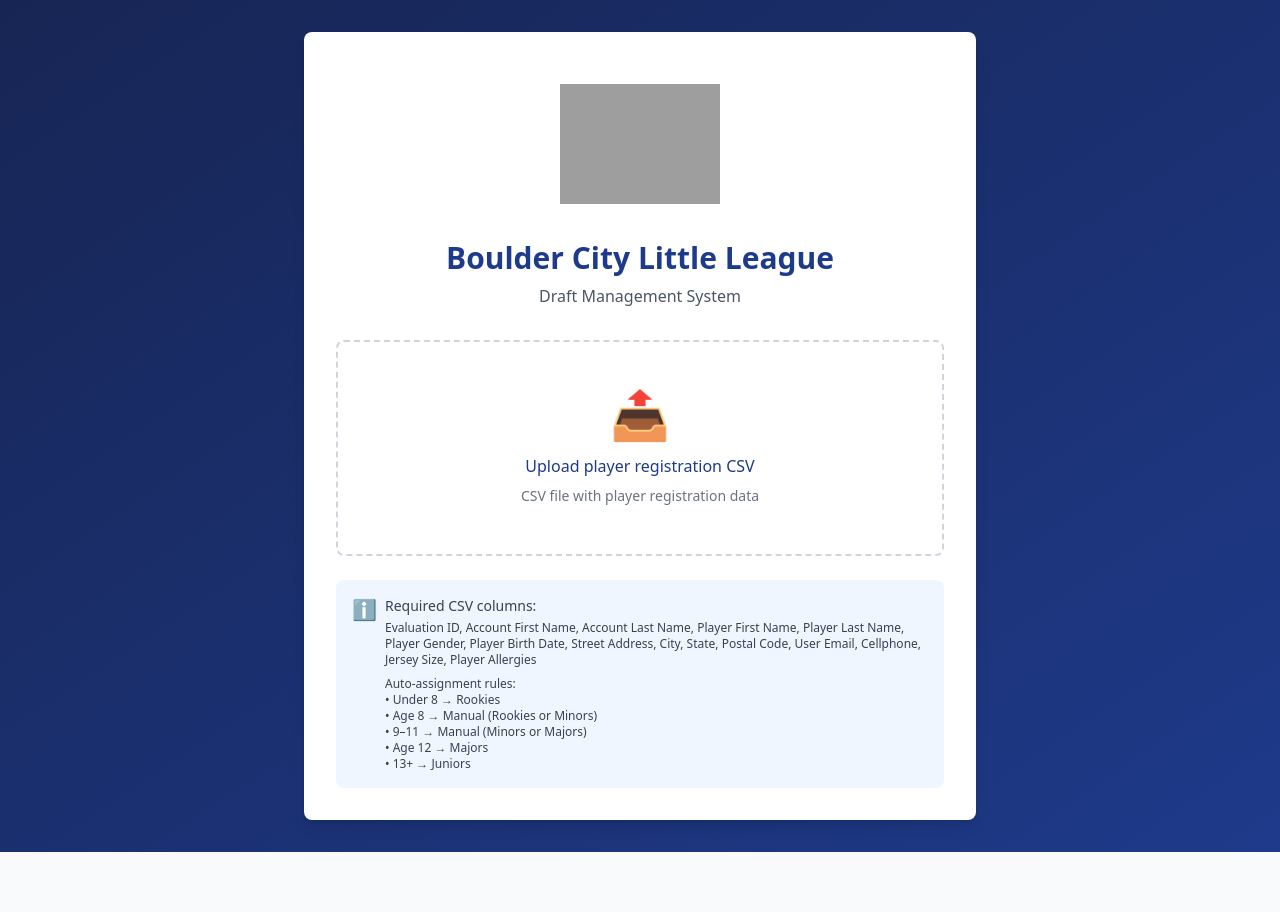
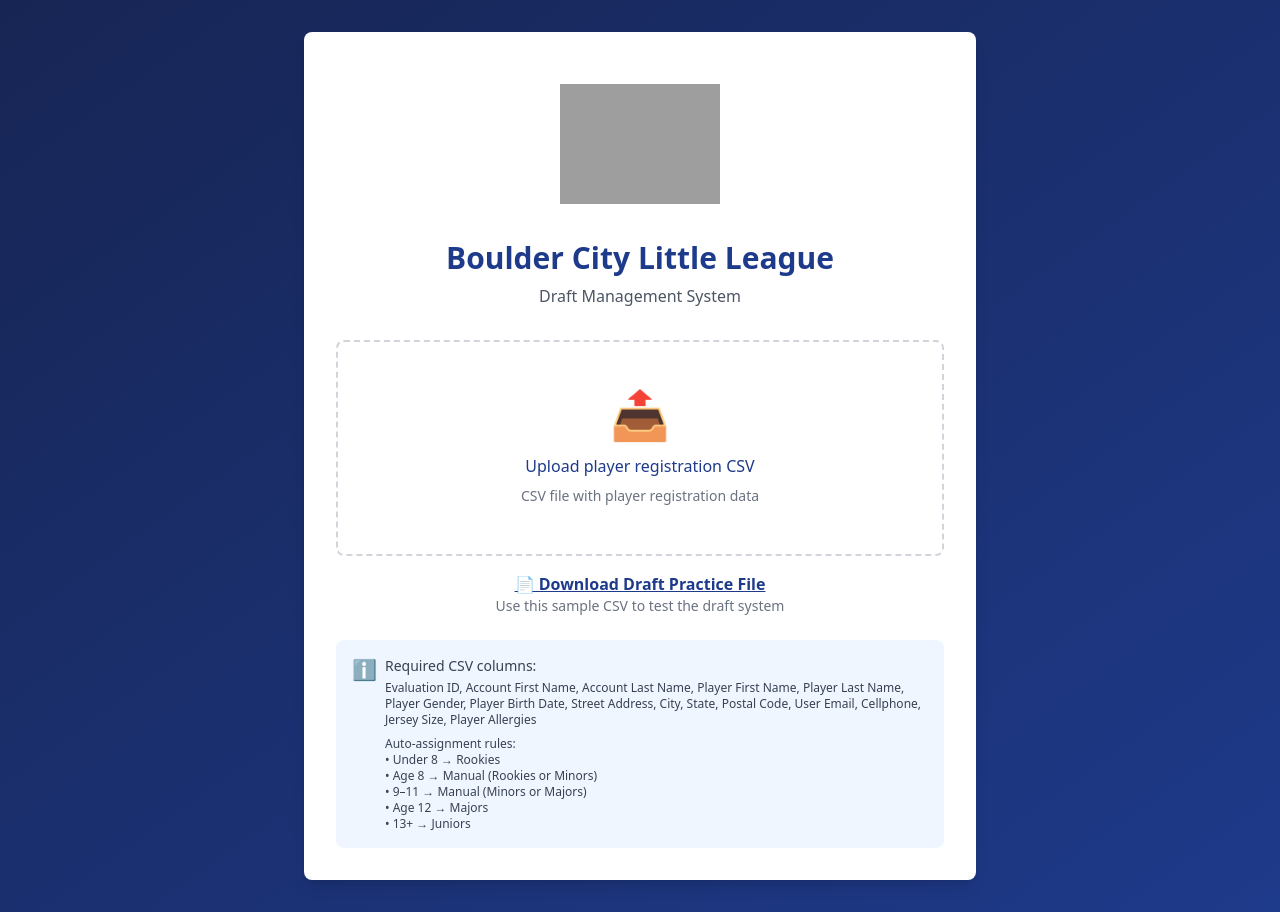
Before and after one commit to pr0mega/BCLLDraft, a React (Vite) app: page / in a window 1280 px wide. Before the commit the page ends 852 px from the top, so only its background shows below. Built offline with nearby package versions, Linux system fonts and the light colour scheme; grey boxes are pictures that could not be loaded.

Commit message:
Add download link for draft practice CSV file
Added a link to download a sample CSV file for draft practice.

```diff
--- a/src/LittleLeagueDraft.tsx
+++ b/src/LittleLeagueDraft.tsx
@@ -274,7 +274,17 @@
               </label>
               <p className="text-sm text-gray-500 mt-2">CSV file with player registration data</p>
             </div>
-
+<div className="text-center mt-4">
+  <a
+    href="https://bcdraft.coachteep.com/sample_players_bcll.csv"
+    target="_blank"
+    rel="noopener noreferrer"
+    className="text-blue-900 font-semibold underline hover:text-blue-700"
+  >
+    📄 Download Draft Practice File
+  </a>
+  <p className="text-sm text-gray-500">Use this sample CSV to test the draft system</p>
+</div>
             <div className="mt-6 p-4 bg-blue-50 rounded-lg">
               <div className="flex items-start">
                 <span className="text-blue-900 mr-2 text-xl">ℹ️</span>
```
